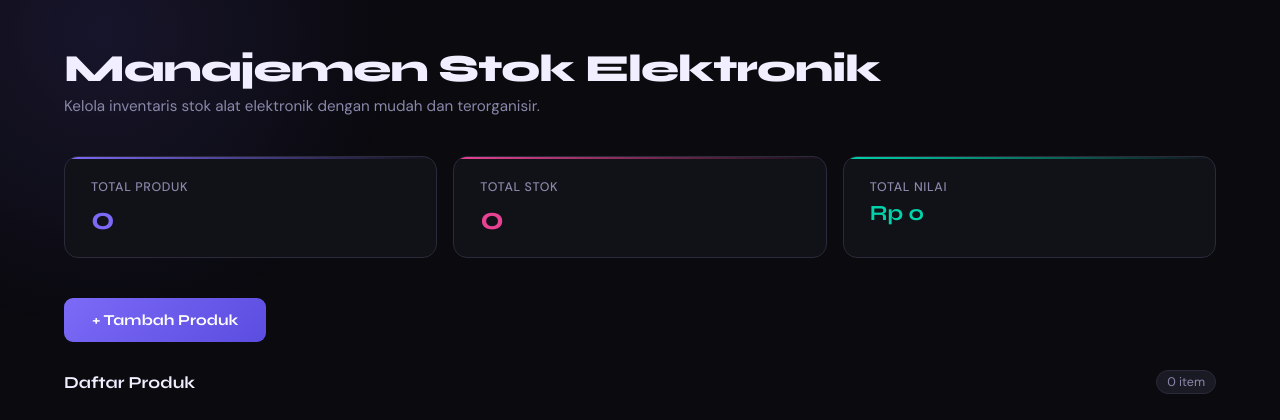
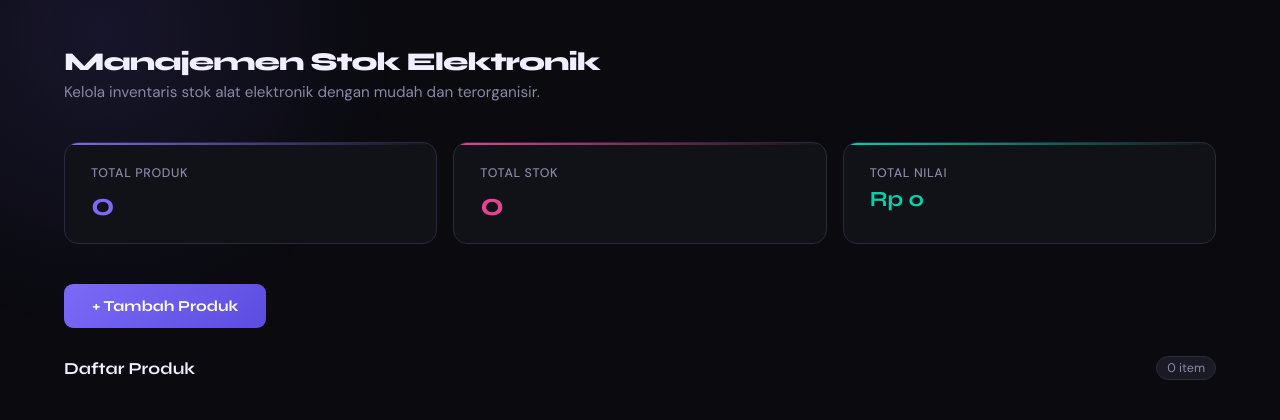
Before and after one commit to jhnmira/manajemen-electronic, a Flask app: page / in a window 1280 px wide. Shown: the part 68-488 px from the top of the page. Run offline with Flask 3, Linux system fonts and the light colour scheme; data that the repository does not hold is empty.

Commit message:
Update index.html

```diff
--- a/templates/index.html
+++ b/templates/index.html
@@ -64,7 +64,7 @@
       main { max-width: 1200px; margin: 0 auto; padding: 48px 24px; position: relative; z-index: 1; }
 
       /* judul halaman */
-      .page-title { font-family: "Syne", sans-serif; font-size: 2.4rem; font-weight: 800; letter-spacing: -1px; margin-bottom: 6px; line-height: 1.1; }
+      .page-title { font-family: "Syne", sans-serif; font-size: 1.6rem; font-weight: 800; letter-spacing: -1px; margin-bottom: 6px; line-height: 1.1; }
       .page-sub { color: var(--muted); font-size: 0.95rem; margin-bottom: 40px; }
 
       /* statistik ringkasan - struktur data: list dari database */
```
